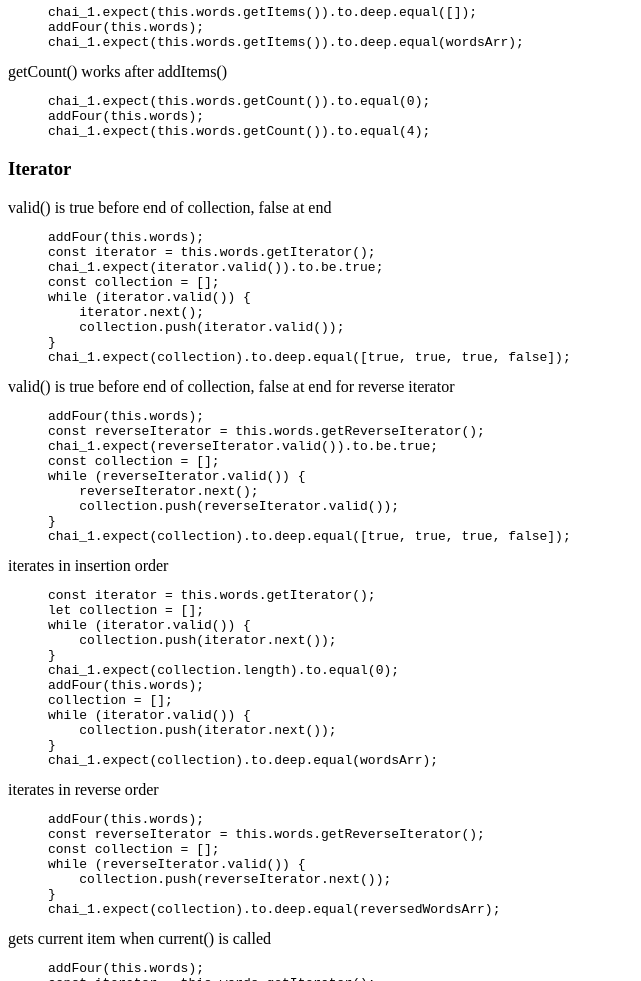
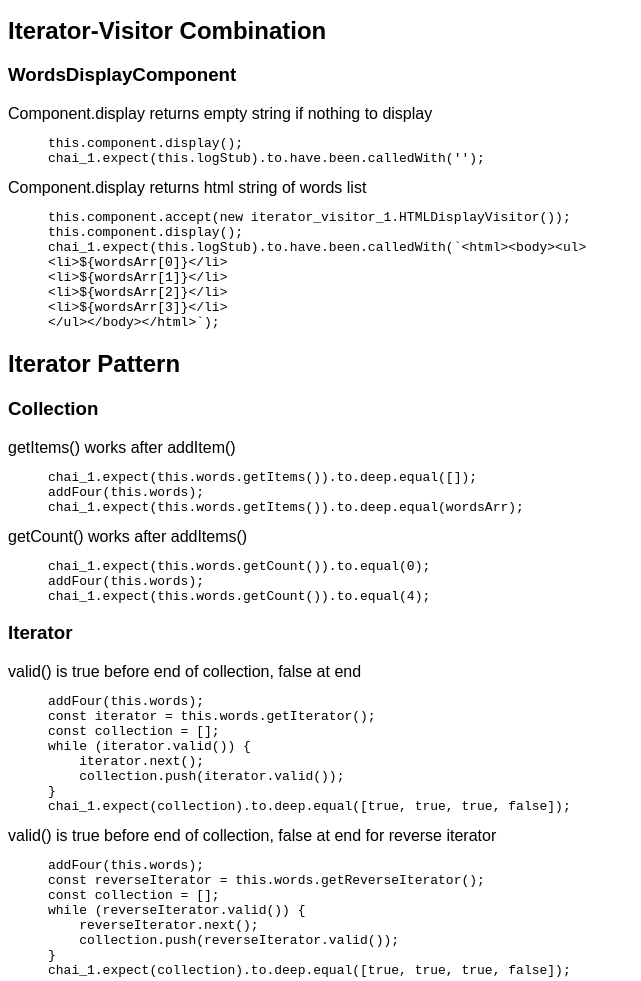
Before and after one commit to scraggo/design-patterns-refactoring-guru, a website: page docs/index.html in a window 1280 px wide. Shown: the part 1120-2101 px from the top of the page, without its empty margins (0-641 px from the left). Drawn offline with Linux system fonts and the light colour scheme.

Commit message:
Create head/tail/index.html for docs

```diff
--- a/docs/test.html
+++ b/docs/index.html
@@ -1,3 +1,37 @@
+<!DOCTYPE html>
+<html lang="en">
+
+<head>
+  <meta charset="UTF-8">
+  <meta name="viewport" content="width=device-width, initial-scale=1.0">
+  <title>design-patterns</title>
+  <style>
+    body {
+      font-family: sans-serif;
+      margin: 8px;
+    }
+
+    header h1 {
+      font-size: 2rem;
+      font-weight: normal;
+    }
+
+    header hr {
+      margin: 16px 0;
+    }
+  </style>
+</head>
+
+<body>
+  <header>
+    <h1 class="main-title">design-patterns-refactoring-guru</h1>
+    <div>
+      <a href="https://github.com/scraggo/design-patterns-refactoring-guru" rel="noopener"
+        target="_blank">https://github.com/scraggo/design-patterns-refactoring-guru</a>
+    </div>
+    <hr />
+  </header>
+  <main>
     <section class="suite">
       <h1>Builder Pattern</h1>
       <dl>
@@ -61,6 +95,28 @@ return run.call(this);</code></pre></dd>
       </dl>
     </section>
     <section class="suite">
+      <h1>Iterator-Visitor Combination</h1>
+      <dl>
+        <section class="suite">
+          <h1>WordsDisplayComponent</h1>
+          <dl>
+            <dt>Component.display returns empty string if nothing to display</dt>
+            <dd><pre><code>this.component.display();
+chai_1.expect(this.logStub).to.have.been.calledWith(&#x27;&#x27;);</code></pre></dd>
+            <dt>Component.display returns html string of words list</dt>
+            <dd><pre><code>this.component.accept(new iterator_visitor_1.HTMLDisplayVisitor());
+this.component.display();
+chai_1.expect(this.logStub).to.have.been.calledWith(&#x60;&#x3C;html&#x3E;&#x3C;body&#x3E;&#x3C;ul&#x3E;
+&#x3C;li&#x3E;${wordsArr[0]}&#x3C;/li&#x3E;
+&#x3C;li&#x3E;${wordsArr[1]}&#x3C;/li&#x3E;
+&#x3C;li&#x3E;${wordsArr[2]}&#x3C;/li&#x3E;
+&#x3C;li&#x3E;${wordsArr[3]}&#x3C;/li&#x3E;
+&#x3C;/ul&#x3E;&#x3C;/body&#x3E;&#x3C;/html&#x3E;&#x60;);</code></pre></dd>
+          </dl>
+        </section>
+      </dl>
+    </section>
+    <section class="suite">
       <h1>Iterator Pattern</h1>
       <dl>
         <section class="suite">
@@ -82,7 +138,6 @@ chai_1.expect(this.words.getCount()).to.equal(4);</code></pre></dd>
             <dt>valid() is true before end of collection, false at end</dt>
             <dd><pre><code>addFour(this.words);
 const iterator = this.words.getIterator();
-chai_1.expect(iterator.valid()).to.be.true;
 const collection = [];
 while (iterator.valid()) {
     iterator.next();
@@ -92,7 +147,6 @@ chai_1.expect(collection).to.deep.equal([true, true, true, false]);</code></pre>
             <dt>valid() is true before end of collection, false at end for reverse iterator</dt>
             <dd><pre><code>addFour(this.words);
 const reverseIterator = this.words.getReverseIterator();
-chai_1.expect(reverseIterator.valid()).to.be.true;
 const collection = [];
 while (reverseIterator.valid()) {
     reverseIterator.next();
@@ -189,3 +243,7 @@ chai_1.expect(utils_test_1.getArgsForCall(this.logStub, 1)).to.deep.equal([
 ]);</code></pre></dd>
       </dl>
     </section>
+</main>
+</body>
+
+</html>
```
Also changed, not shown: docs/head.html (added, +34 -0 lines), docs/tail.html (added, +4 -0 lines), 1 other file.
